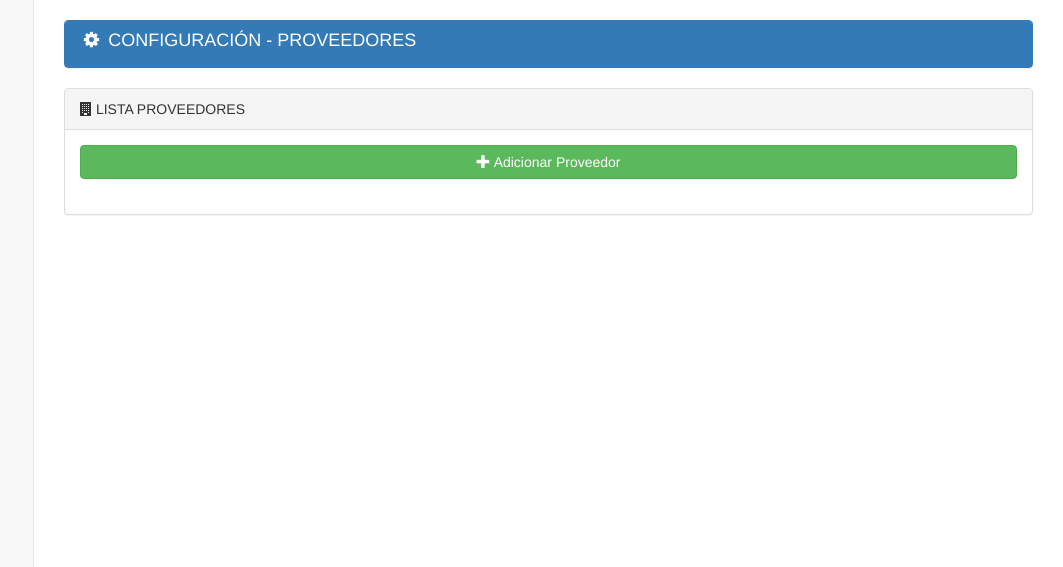
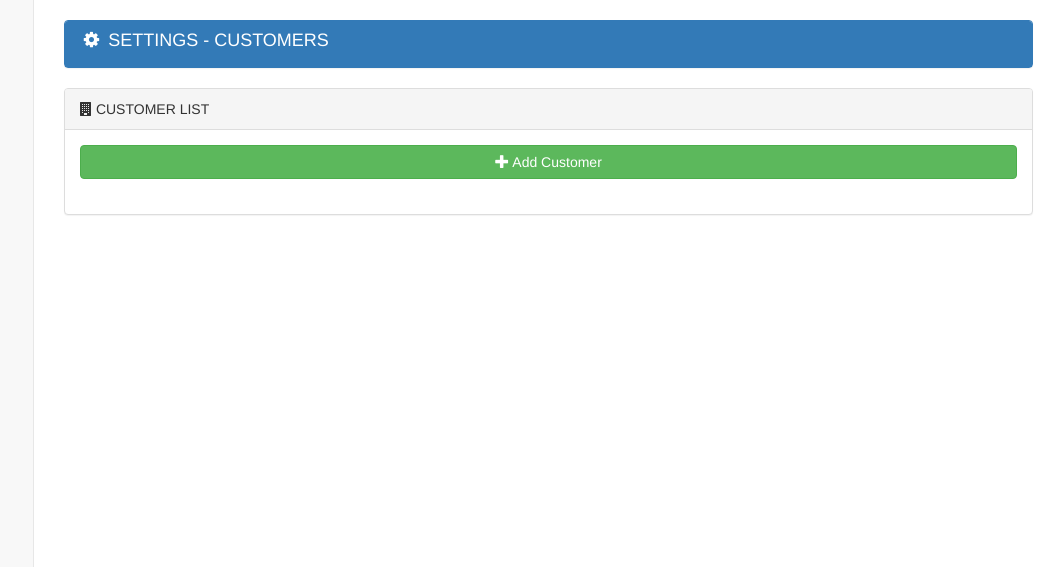
Before and after one commit to bmottag/pacesetter, a CodeIgniter app: page /database/index.php/settings/company in a window 1280 px wide. Shown: the part 51-618 px from the top of the page, without its empty margins (217-1280 px from the left). Run offline with CodeIgniter, Linux system fonts and the light colour scheme; the visitor is signed in with stand-in values (Sample User, id 1); data that the repository does not hold is empty.

Commit message:
Ajuste de forma

```diff
--- a/application/modules/equipos/views/equipos_combustible.php
+++ b/application/modules/equipos/views/equipos_combustible.php
@@ -72,7 +72,10 @@ $(function(){
 					<i class="fa fa-wrench"></i> Corrective Maintenance
 				</a>
 				<a href="<?php echo base_url('equipos/inspections/' . $info[0]['id_equipo']); ?>" class="btn btn-outline btn-default btn-block">
-					<i class="fa fa-book"></i> Inspection
+					<i class="fa fa-legal "></i> Inspection
+				</a>
+				<a href="<?php echo base_url('equipos/rental/' . $info[0]['id_equipo']); ?>" class="btn btn-outline btn-default btn-block">
+					<i class="fa fa-puzzle-piece"></i> Rental History
 				</a>
 			</div>
 
--- a/application/modules/equipos/views/equipos_detalle.php
+++ b/application/modules/equipos/views/equipos_detalle.php
@@ -44,7 +44,10 @@
 					<i class="fa fa-wrench"></i> Corrective Maintenance
 				</a>
 				<a href="<?php echo base_url('equipos/inspections/' . $info[0]['id_equipo']); ?>" class="btn btn-outline btn-default btn-block">
-					<i class="fa fa-book"></i> Inspection
+					<i class="fa fa-legal "></i> Inspection
+				</a>
+				<a href="<?php echo base_url('equipos/rental/' . $info[0]['id_equipo']); ?>" class="btn btn-outline btn-default btn-block">
+					<i class="fa fa-puzzle-piece"></i> Rental History
 				</a>
 			</div>
 
--- a/application/modules/equipos/views/equipos_detalle_bomba.php
+++ b/application/modules/equipos/views/equipos_detalle_bomba.php
@@ -45,7 +45,10 @@
 					<i class="fa fa-wrench"></i> Corrective Maintenance
 				</a>
 				<a href="<?php echo base_url('equipos/inspections/' . $info[0]['id_equipo']); ?>" class="btn btn-outline btn-default btn-block">
-					<i class="fa fa-book"></i> Inspection
+					<i class="fa fa-legal "></i> Inspection
+				</a>
+				<a href="<?php echo base_url('equipos/rental/' . $info[0]['id_equipo']); ?>" class="btn btn-outline btn-default btn-block">
+					<i class="fa fa-puzzle-piece"></i> Rental History
 				</a>
 			</div>
 
--- a/application/modules/equipos/views/equipos_detalle_vehiculo.php
+++ b/application/modules/equipos/views/equipos_detalle_vehiculo.php
@@ -45,7 +45,10 @@
 					<i class="fa fa-wrench"></i> Corrective Maintenance
 				</a>
 				<a href="<?php echo base_url('equipos/inspections/' . $info[0]['id_equipo']); ?>" class="btn btn-outline btn-default btn-block">
-					<i class="fa fa-book"></i> Inspection
+					<i class="fa fa-legal "></i> Inspection
+				</a>
+				<a href="<?php echo base_url('equipos/rental/' . $info[0]['id_equipo']); ?>" class="btn btn-outline btn-default btn-block">
+					<i class="fa fa-puzzle-piece"></i> Rental History
 				</a>
 			</div>
 
--- a/application/modules/equipos/views/equipos_foto.php
+++ b/application/modules/equipos/views/equipos_foto.php
@@ -42,7 +42,10 @@
 					<i class="fa fa-wrench"></i> Corrective Maintenance
 				</a>
 				<a href="<?php echo base_url('equipos/inspections/' . $info[0]['id_equipo']); ?>" class="btn btn-outline btn-default btn-block">
-					<i class="fa fa-book"></i> Inspection
+					<i class="fa fa-legal "></i> Inspection
+				</a>
+				<a href="<?php echo base_url('equipos/rental/' . $info[0]['id_equipo']); ?>" class="btn btn-outline btn-default btn-block">
+					<i class="fa fa-puzzle-piece"></i> Rental History
 				</a>
 			</div>
 
--- a/application/modules/equipos/views/equipos_localizacion.php
+++ b/application/modules/equipos/views/equipos_localizacion.php
@@ -75,7 +75,10 @@ $(function(){
 					<i class="fa fa-wrench"></i> Corrective Maintenance
 				</a>
 				<a href="<?php echo base_url('equipos/inspections/' . $info[0]['id_equipo']); ?>" class="btn btn-outline btn-default btn-block">
-					<i class="fa fa-book"></i> Inspection
+					<i class="fa fa-legal "></i> Inspection
+				</a>
+				<a href="<?php echo base_url('equipos/rental/' . $info[0]['id_equipo']); ?>" class="btn btn-outline btn-default btn-block">
+					<i class="fa fa-puzzle-piece"></i> Rental History
 				</a>
 			</div>
 
--- a/application/modules/equipos/views/equipos_poliza.php
+++ b/application/modules/equipos/views/equipos_poliza.php
@@ -75,7 +75,10 @@ $(function(){
 					<i class="fa fa-wrench"></i> Corrective Maintenance
 				</a>
 				<a href="<?php echo base_url('equipos/inspections/' . $info[0]['id_equipo']); ?>" class="btn btn-outline btn-default btn-block">
-					<i class="fa fa-book"></i> Inspection
+					<i class="fa fa-legal "></i> Inspection
+				</a>
+				<a href="<?php echo base_url('equipos/rental/' . $info[0]['id_equipo']); ?>" class="btn btn-outline btn-default btn-block">
+					<i class="fa fa-puzzle-piece"></i> Rental History
 				</a>
 			</div>
 
--- a/application/modules/inspection/views/form_excavators.php
+++ b/application/modules/inspection/views/form_excavators.php
@@ -12,7 +12,7 @@
 		<div class="col-lg-12">
 			<div class="panel panel-danger">
 				<div class="panel-heading">
-					<i class="fa fa-search"></i><strong> EXCAVATORS INSPECTION</strong>
+					<i class="fa fa-legal "></i><strong> EXCAVATORS INSPECTION</strong>
 				</div>
 				<div class="panel-body">
 
--- a/application/modules/mantenimiento/views/correctivo.php
+++ b/application/modules/mantenimiento/views/correctivo.php
@@ -69,7 +69,10 @@ $(function(){
 					<i class="fa fa-wrench"></i> Corrective Maintenance
 				</a>
 				<a href="<?php echo base_url('equipos/inspections/' . $info[0]['id_equipo']); ?>" class="btn btn-outline btn-default btn-block">
-					<i class="fa fa-book"></i> Inspection
+					<i class="fa fa-legal "></i> Inspection
+				</a>
+				<a href="<?php echo base_url('equipos/rental/' . $info[0]['id_equipo']); ?>" class="btn btn-outline btn-default btn-block">
+					<i class="fa fa-puzzle-piece"></i> Rental History
 				</a>
 			</div>
 		</div>
--- a/application/modules/settings/controllers/Settings.php
+++ b/application/modules/settings/controllers/Settings.php
@@ -270,9 +270,9 @@ class Settings extends CI_Controller {
 
 			$idCompany = $this->input->post('hddId');
 
-			$msj = "Se adicionó el Proveedor!";
+			$msj = "You have added a new customer!";
 			if ($idCompany != '') {
-				$msj = "Se actualizó el Proveedor!";
+				$msj = "Customer updated!";
 			}
 
 			if ($idCompany = $this->settings_model->saveCompany()) {
--- a/application/modules/settings/views/company.php
+++ b/application/modules/settings/views/company.php
@@ -22,7 +22,7 @@ $(function(){
 			<div class="panel panel-primary">
 				<div class="panel-heading">
 					<h4 class="list-group-item-heading">
-					<i class="fa fa-gear fa-fw"></i> CONFIGURACIÓN - PROVEEDORES
+					<i class="fa fa-gear fa-fw"></i> SETTINGS - CUSTOMERS
 					</h4>
 				</div>
 			</div>
@@ -35,11 +35,11 @@ $(function(){
 		<div class="col-lg-12">
 			<div class="panel panel-default">
 				<div class="panel-heading">
-					<i class="fa fa-building"></i> LISTA PROVEEDORES
+					<i class="fa fa-building"></i> CUSTOMER LIST
 				</div>
 				<div class="panel-body">
 					<button type="button" class="btn btn-success btn-block" data-toggle="modal" data-target="#modal" id="x">
-							<span class="glyphicon glyphicon-plus" aria-hidden="true"></span> Adicionar Proveedor
+							<span class="glyphicon glyphicon-plus" aria-hidden="true"></span> Add Customer
 					</button><br>
 <?php
 	$retornoExito = $this->session->flashdata('retornoExito');
@@ -67,10 +67,10 @@ $(function(){
 					<table width="100%" class="table table-striped table-bordered table-hover" id="dataTables">
 						<thead>
 							<tr>
-								<th class="text-center">Proveedor</th>
-								<th class="text-center">Contacto</th>
-								<th class="text-center">Celular</th>
-								<th class="text-center">Correo</th>
+								<th class="text-center">Customer</th>
+								<th class="text-center">Contact</th>
+								<th class="text-center">Movil</th>
+								<th class="text-center">Email</th>
 								<th class="text-center">Edit</th>
 							</tr>
 						</thead>
--- a/application/modules/settings/views/employee.php
+++ b/application/modules/settings/views/employee.php
@@ -39,7 +39,7 @@ $(function(){
 		<div class="col-lg-12">
 			<div class="panel panel-default">
 				<div class="panel-heading">
-					<i class="fa fa-users"></i> USERS LIST
+					<i class="fa fa-users"></i> USER LIST
 				</div>
 				<div class="panel-body">
 
```
Also changed, not shown: application/modules/equipos/views/lista_inspecciones.php (+5 -2 lines), application/modules/settings/views/company_modal.php (+10 -10 lines).
